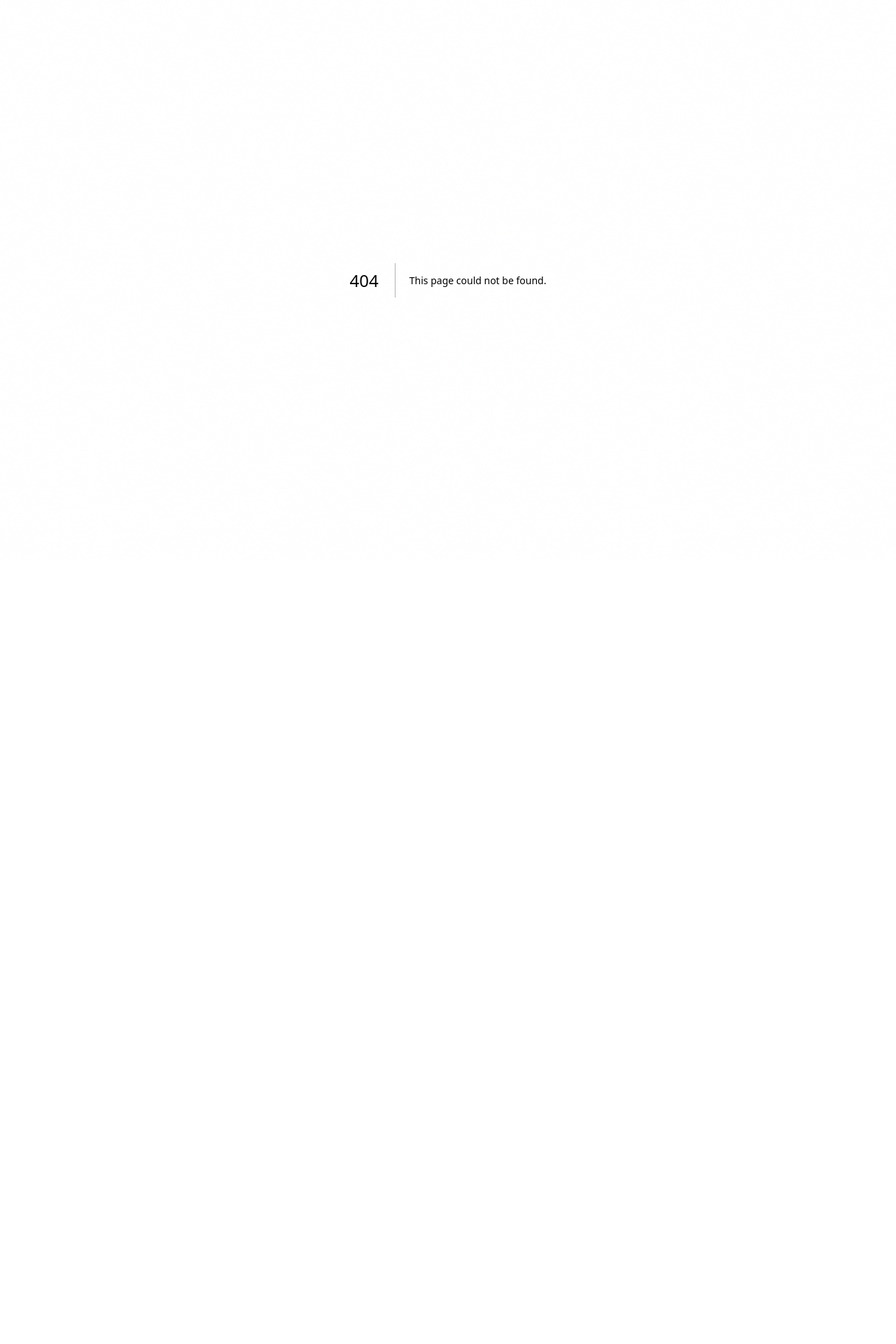
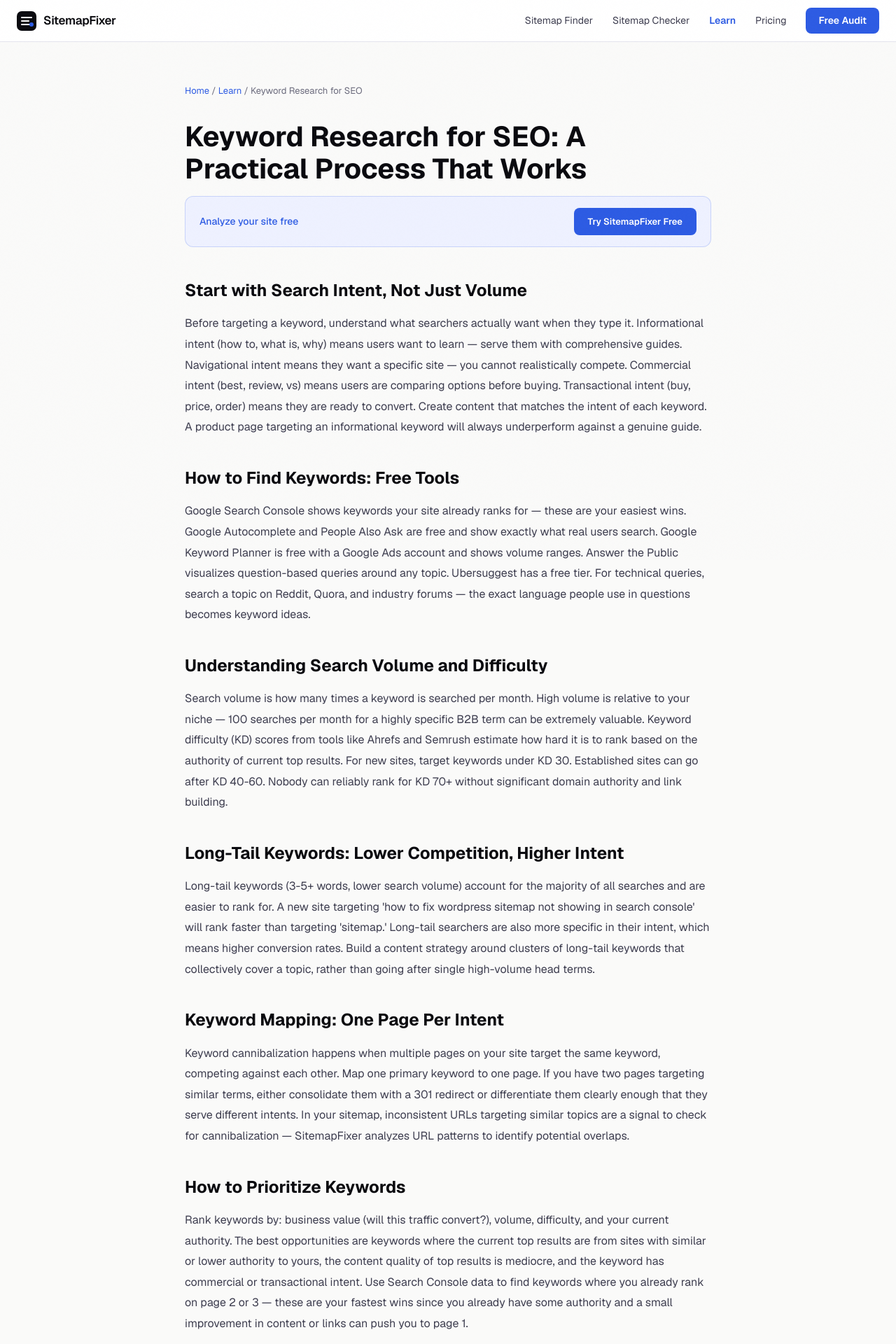
Before and after one commit to Watermelon-Coctail-Bar/sitemap-fixer, a Next.js app: page /learn/keyword-research-seo in a window 1280 px wide. Before the commit this address had no page. Shown: the top 1920 px of the page at 70% size. Before the commit the page ends 800 px from the top, so only its background shows below. Built offline with nearby package versions, Linux system fonts and the light colour scheme.

Commit message:
Create page.tsx

```diff
--- /dev/null
+++ b/src/app/learn/keyword-research-seo/page.tsx
@@ -0,0 +1,43 @@
+import type { Metadata } from 'next';
+export const metadata: Metadata = {
+  title: 'Keyword Research for SEO: How to Find Keywords Worth Targeting | SitemapFixer',
+  description: "Keyword research determines what content to create and how to optimize it. Here is a practical process for finding keywords with real traffic potential and realistic ranking difficulty.",
+  alternates: { canonical: 'https://sitemapfixer.com/learn/keyword-research-seo' },
+};
+const sections = [
+  { h: "Start with Search Intent, Not Just Volume", d: "Before targeting a keyword, understand what searchers actually want when they type it. Informational intent (how to, what is, why) means users want to learn — serve them with comprehensive guides. Navigational intent means they want a specific site — you cannot realistically compete. Commercial intent (best, review, vs) means users are comparing options before buying. Transactional intent (buy, price, order) means they are ready to convert. Create content that matches the intent of each keyword. A product page targeting an informational keyword will always underperform against a genuine guide." },
+  { h: "How to Find Keywords: Free Tools", d: "Google Search Console shows keywords your site already ranks for — these are your easiest wins. Google Autocomplete and People Also Ask are free and show exactly what real users search. Google Keyword Planner is free with a Google Ads account and shows volume ranges. Answer the Public visualizes question-based queries around any topic. Ubersuggest has a free tier. For technical queries, search a topic on Reddit, Quora, and industry forums — the exact language people use in questions becomes keyword ideas." },
+  { h: "Understanding Search Volume and Difficulty", d: "Search volume is how many times a keyword is searched per month. High volume is relative to your niche — 100 searches per month for a highly specific B2B term can be extremely valuable. Keyword difficulty (KD) scores from tools like Ahrefs and Semrush estimate how hard it is to rank based on the authority of current top results. For new sites, target keywords under KD 30. Established sites can go after KD 40-60. Nobody can reliably rank for KD 70+ without significant domain authority and link building." },
+  { h: "Long-Tail Keywords: Lower Competition, Higher Intent", d: "Long-tail keywords (3-5+ words, lower search volume) account for the majority of all searches and are easier to rank for. A new site targeting 'how to fix wordpress sitemap not showing in search console' will rank faster than targeting 'sitemap.' Long-tail searchers are also more specific in their intent, which means higher conversion rates. Build a content strategy around clusters of long-tail keywords that collectively cover a topic, rather than going after single high-volume head terms." },
+  { h: "Keyword Mapping: One Page Per Intent", d: "Keyword cannibalization happens when multiple pages on your site target the same keyword, competing against each other. Map one primary keyword to one page. If you have two pages targeting similar terms, either consolidate them with a 301 redirect or differentiate them clearly enough that they serve different intents. In your sitemap, inconsistent URLs targeting similar topics are a signal to check for cannibalization — SitemapFixer analyzes URL patterns to identify potential overlaps." },
+  { h: "How to Prioritize Keywords", d: "Rank keywords by: business value (will this traffic convert?), volume, difficulty, and your current authority. The best opportunities are keywords where the current top results are from sites with similar or lower authority to yours, the content quality of top results is mediocre, and the keyword has commercial or transactional intent. Use Search Console data to find keywords where you already rank on page 2 or 3 — these are your fastest wins since you already have some authority and a small improvement in content or links can push you to page 1." },
+];
+export default function Page() {
+  return (
+    <div style={{ maxWidth: 800, margin: '0 auto', padding: '60px 24px' }}>
+      <nav style={{ fontSize: 13, color: '#6b6b7d', marginBottom: 32 }}>
+        <a href="/" style={{ color: '#2d5be3', textDecoration: 'none' }}>Home</a>{' / '}
+        <a href="/learn" style={{ color: '#2d5be3', textDecoration: 'none' }}>Learn</a>{' / '}
+        <span>Keyword Research for SEO</span>
+      </nav>
+      <h1 style={{ fontSize: 40, fontWeight: 700, color: '#0a0a0f', marginBottom: 16, lineHeight: 1.15 }}>Keyword Research for SEO: A Practical Process That Works</h1>
+      <div style={{ background: '#eef1ff', border: '1px solid rgba(45,91,227,0.2)', borderRadius: 12, padding: '16px 20px', marginBottom: 40, display: 'flex', alignItems: 'center', justifyContent: 'space-between', gap: 16 }}>
+        <span style={{ fontSize: 14, color: '#2d5be3', fontWeight: 500 }}>Analyze your site free</span>
+        <a href="/" style={{ background: '#2d5be3', color: 'white', padding: '10px 20px', borderRadius: 8, textDecoration: 'none', fontWeight: 600, fontSize: 13 }}>Try SitemapFixer Free</a>
+      </div>
+      <div style={{ fontSize: 16, color: '#3d3d4f', lineHeight: 1.85 }}>
+        {sections.map(({ h, d }) => (
+          <div key={h} style={{ marginBottom: 36 }}>
+            <h2 style={{ fontSize: 24, fontWeight: 700, color: '#0a0a0f', marginBottom: 10 }}>{h}</h2>
+            <p style={{ margin: 0 }}>{d}</p>
+          </div>
+        ))}
+      </div>
+      <div style={{ background: '#0a0a0f', borderRadius: 12, padding: '32px', textAlign: 'center', marginTop: 56 }}>
+        <div style={{ fontSize: 20, fontWeight: 700, color: 'white', marginBottom: 8 }}>Make sure your technical foundation is solid first</div>
+        <div style={{ color: '#9999aa', marginBottom: 20, fontSize: 14 }}>Free sitemap analysis in 60 seconds</div>
+        <a href="/" style={{ background: 'white', color: '#0a0a0f', padding: '14px 28px', borderRadius: 8, textDecoration: 'none', fontWeight: 700 }}>Analyze My Site Free</a>
+      </div>
+    </div>
+  );
+}
```
